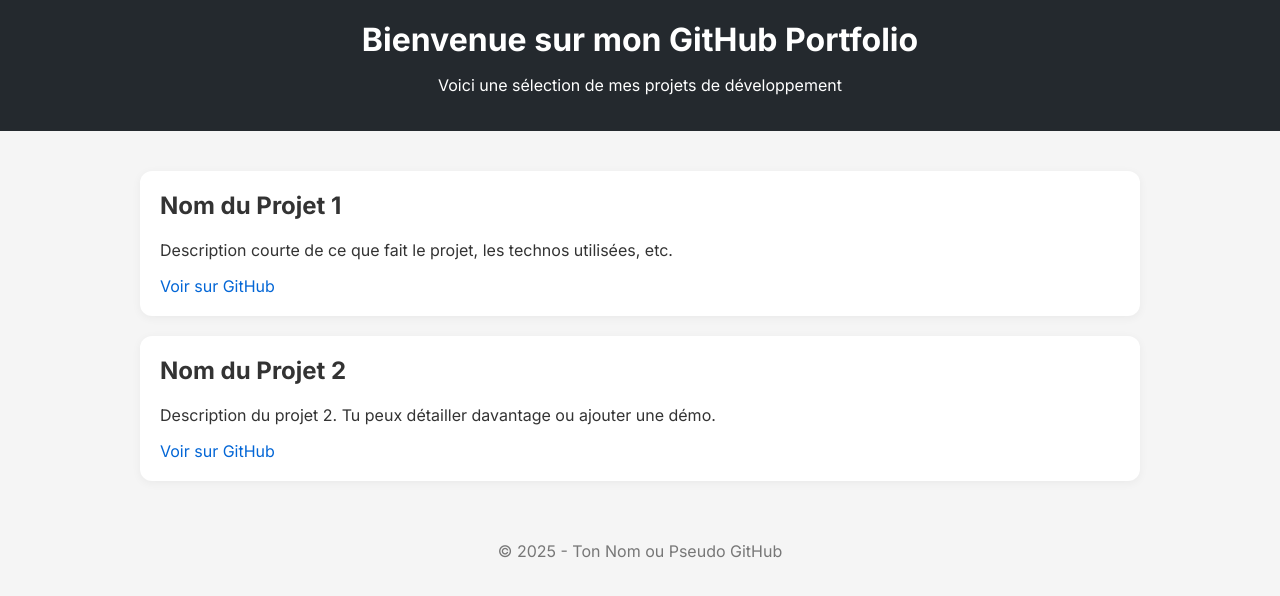
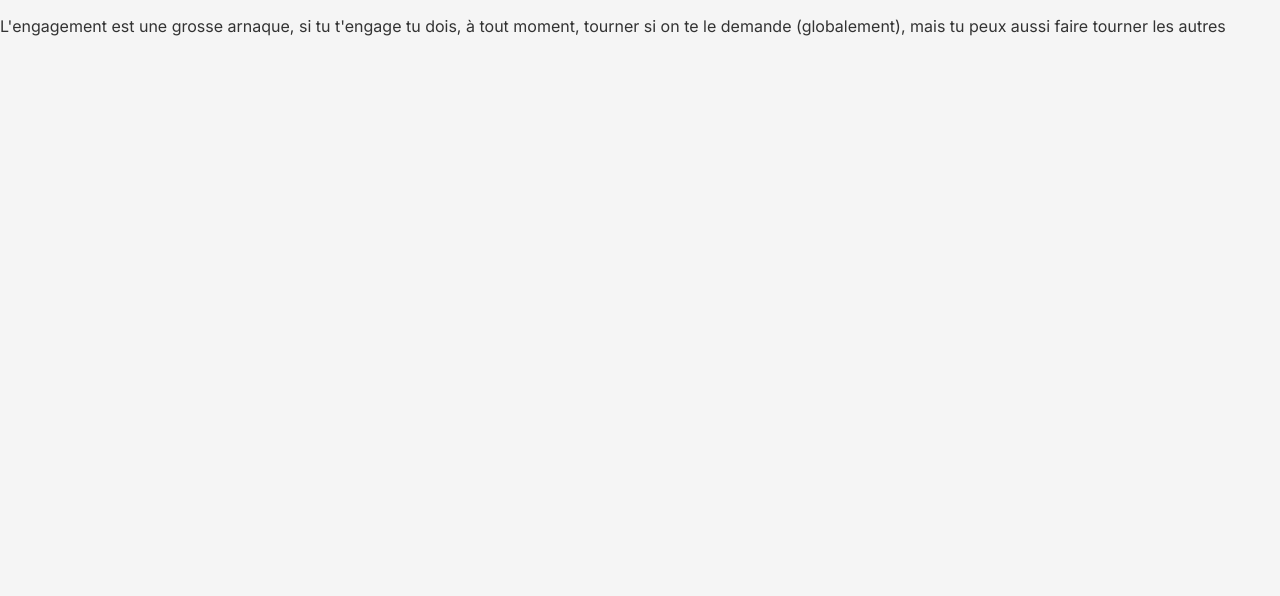
Before and after one commit to MercuryTsury/Mercury11118, a plain HTML site: page index.html in a window 1280 px wide. Drawn offline with Linux system fonts and the light colour scheme.

Commit message:
Update index.html

```diff
--- a/index.html
+++ b/index.html
@@ -3,7 +3,7 @@
 <head>
   <meta charset="UTF-8">
   <meta name="viewport" content="width=device-width, initial-scale=1">
-  <title>Mes Projets GitHub</title>
+  <title>L'engagement</title>
   <link href="https://fonts.googleapis.com/css2?family=Inter:wght@400;700&display=swap" rel="stylesheet">
   <style>
     body {
@@ -62,32 +62,7 @@
 </head>
 <body>
 
-  <header>
-    <h1>Bienvenue sur mon GitHub Portfolio</h1>
-    <p>Voici une sélection de mes projets de développement</p>
-  </header>
-
-  <div class="container">
-
-    <div class="project-card">
-      <h2>Nom du Projet 1</h2>
-      <p>Description courte de ce que fait le projet, les technos utilisées, etc.</p>
-      <a href="https://github.com/ton-pseudo/nom-du-projet1" target="_blank">Voir sur GitHub</a>
-    </div>
-
-    <div class="project-card">
-      <h2>Nom du Projet 2</h2>
-      <p>Description du projet 2. Tu peux détailler davantage ou ajouter une démo.</p>
-      <a href="https://github.com/ton-pseudo/nom-du-projet2" target="_blank">Voir sur GitHub</a>
-    </div>
-
-    <!-- Ajoute d'autres projets ici -->
-
-  </div>
-
-  <footer>
-    &copy; 2025 - Ton Nom ou Pseudo GitHub
-  </footer>
+    <p>L'engagement est une grosse arnaque, si tu t'engage tu dois, à tout moment, tourner si on te le demande (globalement), mais tu peux aussi faire tourner les autres</p>
 
 </body>
 </html>
```
